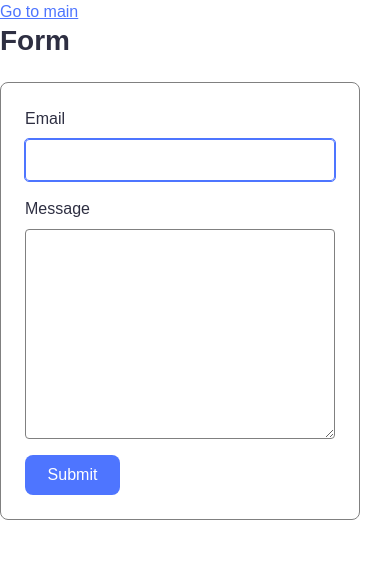
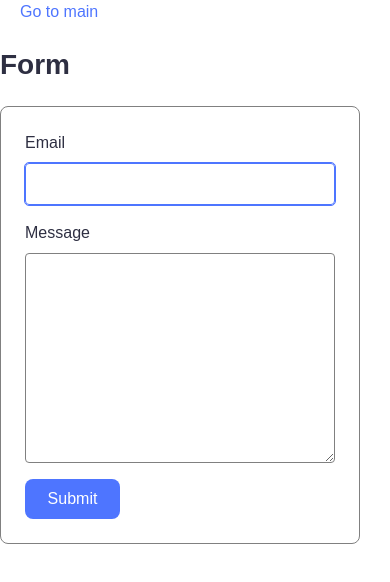
Before and after one commit to slepecsergejj/goit-js-hw-09, a website built with Vite: page src/2-form.html in a window 390 px wide. Built offline with nearby package versions, Linux system fonts and the light colour scheme.

Commit message:
Update styles.css

```diff
--- a/src/css/styles.css
+++ b/src/css/styles.css
@@ -32,14 +32,10 @@ h1 {
   line-height: 1.2;
 }
 
-.home-links {
+.main-btn {
   display: flex;
   gap: 24px;
   padding-left: 20px;
-}
-
-.back-link {
-  display: inline-block;
   margin-bottom: 24px;
   text-decoration: none;
 }
@@ -148,7 +144,7 @@ h1 {
     gap: 16px;
   }
 
-  .home-links {
+  .main-btn {
     flex-direction: column;
     gap: 8px;
   }
```
